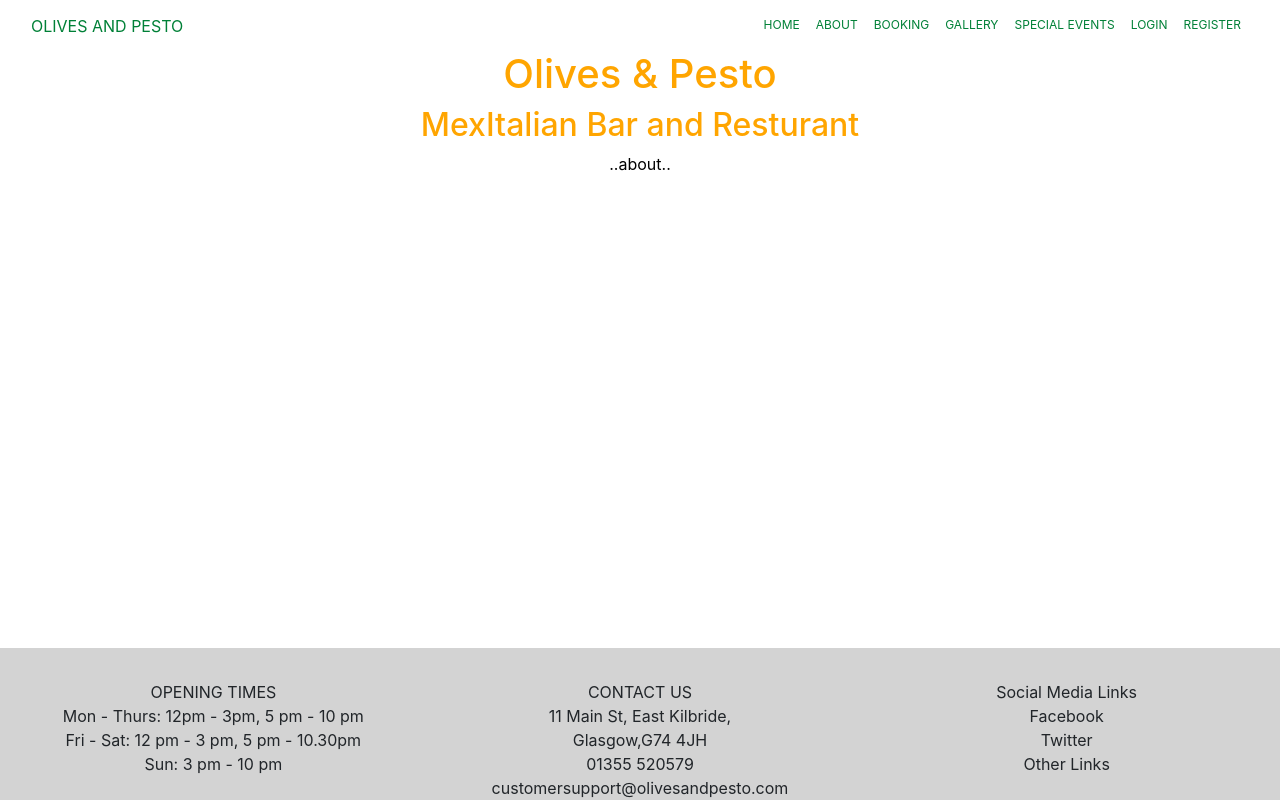
After one commit to Gnadhi/olivesProject, a Django app: page /index/ in a window 1280 px wide. The commit adds this page. Run offline with Django 3.2, Linux system fonts and the light colour scheme; parts of the project's set-up code (start-up, migrations or seed data) failed here and were passed over; some libraries are stand-ins or nearby versions.

Commit message:
Added remaining static pages to nav. To work on JS now and will style login/reg page

```diff
--- a/olives/urls.py
+++ b/olives/urls.py
@@ -1,8 +1,20 @@
 from django.urls import path
 from olives import views
+
+from django.contrib import admin
+
 
 app_name = "olives"
 
 urlpatterns = [
-    path("", views.index, name="index")  # The index is the home page of the website
+    path("index/", views.index, name="index"), # The index is the home page of the website
+    path('about/', views.about, name='about'),
+    path('gallery/', views.gallery, name='gallery'),
+    path('special-events/', views.specialevents, name='special-events'),
+    path("dish-review/", views.dishReview, name="dishReview"),
+    path("staff-sign-up/", views.staffSignUp, name="staffSignUp"),
+    path('admin/', admin.site.urls, name="admin"),
+    path("add_dish/", views.add_dish, name="add_dish"),
+    path("booking/", views.make_booking, name="booking"),
+    path("delete_dish/", views.delete_dish, name="delete_dish"),
 ]
--- a/olives/views.py
+++ b/olives/views.py
@@ -1,8 +1,111 @@
 from django.shortcuts import render
-from django.http import HttpResponse
-
+from django.http import HttpResponse, HttpResponseRedirect
+from olives.forms import StaffSignUpForm, BookingForm
+from olives.models import Dish
+from olives.forms import DishForm, DishDeleteForm
+from django.contrib import messages
+from django.views import View
+from django.contrib.auth import authenticate, login
+from django.core.mail import send_mail
+from django.shortcuts import render, redirect,reverse
 
 def index(request):
     # PLACEHOLDER !!!
-    response = render(request, "base.html")
+    response = render(request, "olives/index.html")
     return response
+
+def about(request):
+
+	return render(request, "olives/about.html")
+
+
+def gallery(request):
+	return render(request, "olives/gallery.html")
+
+def specialevents(request):
+	return render(request, "olives/special-events.html")
+
+
+def dishReview(request):
+    dishList = Dish.objects.order_by('-likes')[:5]
+    allDishList = Dish.objects.all()
+    context_dict = {}
+    context_dict['boldmessage'] = 'The top five dishes of Olives & Pesto:'
+    context_dict['TopDishes'] = dishList
+    context_dict['AllDishes'] = allDishList
+    response = render(request, "olives/reviewDishes.html", context=context_dict)
+    return response
+
+
+def add_dish(request):
+    form = DishForm()
+
+    if request.method == 'POST':
+        form = DishForm(request.POST)
+
+        if form.is_valid():
+            if (Dish.objects.filter(name=form.cleaned_data['name']).exists() == False):
+                form.save(commit=True)
+                return redirect('/olives/add_dish')
+            else:
+                messages.warning(request, 'The dish already exists!')
+                render(request, 'olives/add_dish.html', {'form': form})
+        else:
+            render(request, 'olives/add_dish.html', {'form':form})
+            print(form.errors)
+    return render(request, 'olives/add_dish.html', {'form': form})
+
+
+def delete_dish(request):
+
+    if request.method == 'POST':
+        form = DishDeleteForm(request.POST)
+        if form.is_valid():
+            dishID = form.cleaned_data.get('dishDelete')
+
+            dish  = Dish.objects.filter(id=dishID).first().delete()
+            print(dish)
+            return HttpResponseRedirect(reverse('olives:delete_dish'))
+        else:
+            print(form.errors)
+    return render(request,'olives/delete_dish.html',{'form':form})
+
+
+def staffSignUp(request):
+    if request.method == 'POST':
+        form = StaffSignUpForm(request.POST)
+        if form.is_valid():
+            form.save()
+            username = form.cleaned_data.get('username')
+            raw_password = form.cleaned_data.get('password1')
+            user = authenticate(username=username, password=raw_password)
+            # login(request, user)
+            return redirect("olives:index")
+    else:
+        form = StaffSignUpForm()
+    return render(request, 'olives/staffRegister.html', {'form': form})
+
+
+def make_booking(request):
+    form = BookingForm()
+
+    if request.method == "POST":
+        form = BookingForm(request.POST)
+        if form.is_valid():
+            form.save(commit=True)
+            # Sets up Email details
+            mail_subject = "Booking Confirmation"
+            mail_body = "Name: " + form.cleaned_data.get("name") + "\n" \
+                        + "Phone: " + form.cleaned_data.get("phone") + "\n" \
+                        + "Number of People: " + str(form.cleaned_data.get("noOfPeople")) + "\n" \
+                        + "Date: " + str(form.cleaned_data.get("date")) + "\n" \
+                        + "Time: " + str(form.cleaned_data.get("time")) + "\n"
+            mail_sender = "Booking@olivesandpesto.com"
+            mail_sendAddress = form.cleaned_data.get("email")
+            # Send Mail takes 4  required parameters - Subject Line, Message Body, Sender Address, Send Address
+            send_mail(mail_subject, mail_body, mail_sender, [mail_sendAddress], fail_silently=False, )
+            return redirect("olives:index")
+        else:
+            print(form.errors)
+
+    return render(request, "olives/booking.html", {'form': form})
--- a/static/css/main.css
+++ b/static/css/main.css
@@ -8,12 +8,12 @@ Author: Karl Gandhi
 
 /* Start of Global variables */
 :root {
-  	--main-bg-color: #a6ae84;
+  	--main-bg-color: #d3d3d3;
 	--secondary-bg-color: #ff4f50;
 	--mild-bg-color: #fff4db;
 
 	--main-accent-color: #008037;
-	--secondary-accent-color: #ff1616;
+	--secondary-accent-color: #ffffff;
 
 	--main-text-color:#000;
 
@@ -23,8 +23,10 @@ Author: Karl Gandhi
 
 /* Start of General Style */
 h1, h2, h3 {
-	color: var(--main-text-color);
+	color: orange;
 }
+
+
 
 p {
 	color: var(--main-text-color);
@@ -35,7 +37,8 @@ p {
 /* Start of Navbar Style */
 .navbar{
 	text-transform:  uppercase;
-	background-color: var(--mild-bg-color);
+	/*background-color: var(--mild-bg-color);*/
+	font-size: 100px;
 
 }
 
@@ -69,13 +72,14 @@ p {
 
 /* Start of Footer Style */
 .footer {
-	position: relative;
+	position: absolute;
 	background: var(--main-bg-color);
 	padding-top: 2rem;
 	text-align: center;
+	bottom: 0;
 }
 /* End of Footer Style */
 
-.home{
+.main-{
 	position: relative;
 }
--- /dev/null
+++ b/templates/olives/base.html
@@ -0,0 +1,101 @@
+<!DOCTYPE html>
+{% load static %}
+
+
+<html lang="en">
+
+<head>
+    <!-- Bootstrap CSS -->
+    <link rel="stylesheet" href="https://stackpath.bootstrapcdn.com/bootstrap/4.3.1/css/bootstrap.min.css" integrity="sha384-ggOyR0iXCbMQv3Xipma34MD+dH/1fQ784/j6cY/iJTQUOhcWr7x9JvoRxT2MZw1T" crossorigin="anonymous">
+    <link rel="stylesheet" href="https://stackpath.bootstrapcdn.com/bootstrap/3.4.1/css/bootstrap-theme.min.css" integrity="sha384-6pzBo3FDv/PJ8r2KRkGHifhEocL+1X2rVCTTkUfGk7/0pbek5mMa1upzvWbrUbOZ" crossorigin="anonymous">
+    <link rel = "stylesheet" href="{% static "css/main.css" %}" type="text/css">
+
+    <title>Olives -
+        {% block title_block %}
+            <!-- Must be filled in once the base template is inherited. -->
+        {% endblock %}
+    </title>
+</head>
+
+<body>
+
+    <!-- Start of Navbar -->
+    <nav class="navbar navbar-expand-md">
+    <div class="container-fluid">
+        <a class="navbar-brand" href="#"> Olives and Pesto </a>
+        <button class="navbar-toggler" type="button" data-toggle="collapse" data-target="#menu">
+            <span class="navbar-toggle-icon"></span>
+        </button>
+        <div class="collapse navbar-collapse" id="menu">
+            <ul class="navbar-nav ml-auto">
+                <li class="nav-item">
+                    <a class="nav-link" href="{% url 'olives:index' %}">Home</a>
+                </li>
+                <li class="nav-item">
+                    <a class="nav-link" href="{% url 'olives:about' %}">About</a>
+                </li>
+                <li class="nav-item">
+                    <a class="nav-link" href="#Booking">Booking</a>
+                </li>
+                <li class="nav-item">
+                    <a class="nav-link" href="{% url 'olives:gallery' %}">Gallery</a>
+                </li>
+                <li class="nav-item">
+                    <a class="nav-link" href="{% url 'olives:special-events' %}">Special Events</a>
+                </li>
+                <li class="nav-item">
+                    <a class="nav-link" href="#Login">Login</a>
+                </li>
+                <li class="nav-item">
+                    <a class="nav-link" href="#Register">Register</a>
+                </li>
+            </ul>
+        </div>
+    </div>
+    </nav>
+    <!-- End of Navbar -->
+
+    <div>
+        {% block body_block %}
+            <!-- Must be filled in once the base template is inherited. -->
+        {% endblock %}
+    </div>
+
+    <!-- Start of Footer -->
+    <div class= "container-fluid footer">
+        <div class="row">
+        <div class="col-sm-4">
+            OPENING TIMES <br>
+            Mon - Thurs: 12pm - 3pm, 5 pm - 10 pm <br>
+            Fri - Sat: 12 pm - 3 pm, 5 pm - 10.30pm <br>
+            Sun: 3 pm - 10 pm <br>
+
+        </div>
+        <div class="col-sm-4">
+            CONTACT US <br>
+            11 Main St, East Kilbride, <br>
+            Glasgow,G74 4JH <br>
+            01355 520579 <br>
+            customersupport@olivesandpesto.com <br>
+        </div>
+        <div class="col-sm-4">
+            Social Media Links <br>
+            Facebook <br>
+            Twitter <br>
+            Other Links <br>
+        </div>
+        </div>
+    </div>
+    <!-- End of Footer -->
+
+    <!-- jQuery first, then Popper.js, then Bootstrap JS -->
+    <script src="{% static "js/jquery-3.3.1.min.js" %}" crossorigin="anonymous"></script>
+    <script src="{% static "js/olives-jquery.js" %}" crossorigin="anonymous"></script>
+    <script src="http://ajax.googleapis.com/ajax/libs/jquery/3.3.1/jquery.min.js"></script>
+    <script src="https://code.jquery.com/jquery-3.3.1.slim.min.js" integrity="sha384-q8i/X+965DzO0rT7abK41JStQIAqVgRVzpbzo5smXKp4YfRvH+8abtTE1Pi6jizo" crossorigin="anonymous"></script>
+    <script src="https://cdnjs.cloudflare.com/ajax/libs/popper.js/1.14.7/umd/popper.min.js" integrity="sha384-UO2eT0CpHqdSJQ6hJty5KVphtPhzWj9WO1clHTMGa3JDZwrnQq4sF86dIHNDz0W1" crossorigin="anonymous"></script>
+    <script src="https://stackpath.bootstrapcdn.com/bootstrap/4.3.1/js/bootstrap.min.js" integrity="sha384-JjSmVgyd0p3pXB1rRibZUAYoIIy6OrQ6VrjIEaFf/nJGzIxFDsf4x0xIM+B07jRM" crossorigin="anonymous"></script>
+
+</body>
+
+</html>
--- /dev/null
+++ b/templates/olives/index.html
@@ -0,0 +1,12 @@
+{% extends 'olives/base.html' %}
+{% load static %}
+
+{% block title_block %}
+Home
+{% endblock %}
+
+{% block body_block %}
+<h1 class="text-center" >Olives & Pesto</h1>
+<h2 class="text-center" >MexItalian Bar and Resturant </h2>
+<p class="text-center " >..about..</p>
+{% endblock %}
```
Also changed, not shown: templates/olives/about.html (added, +13 -0 lines), templates/olives/gallery.html (added, +13 -0 lines), templates/olives/special-events.html (added, +13 -0 lines).
